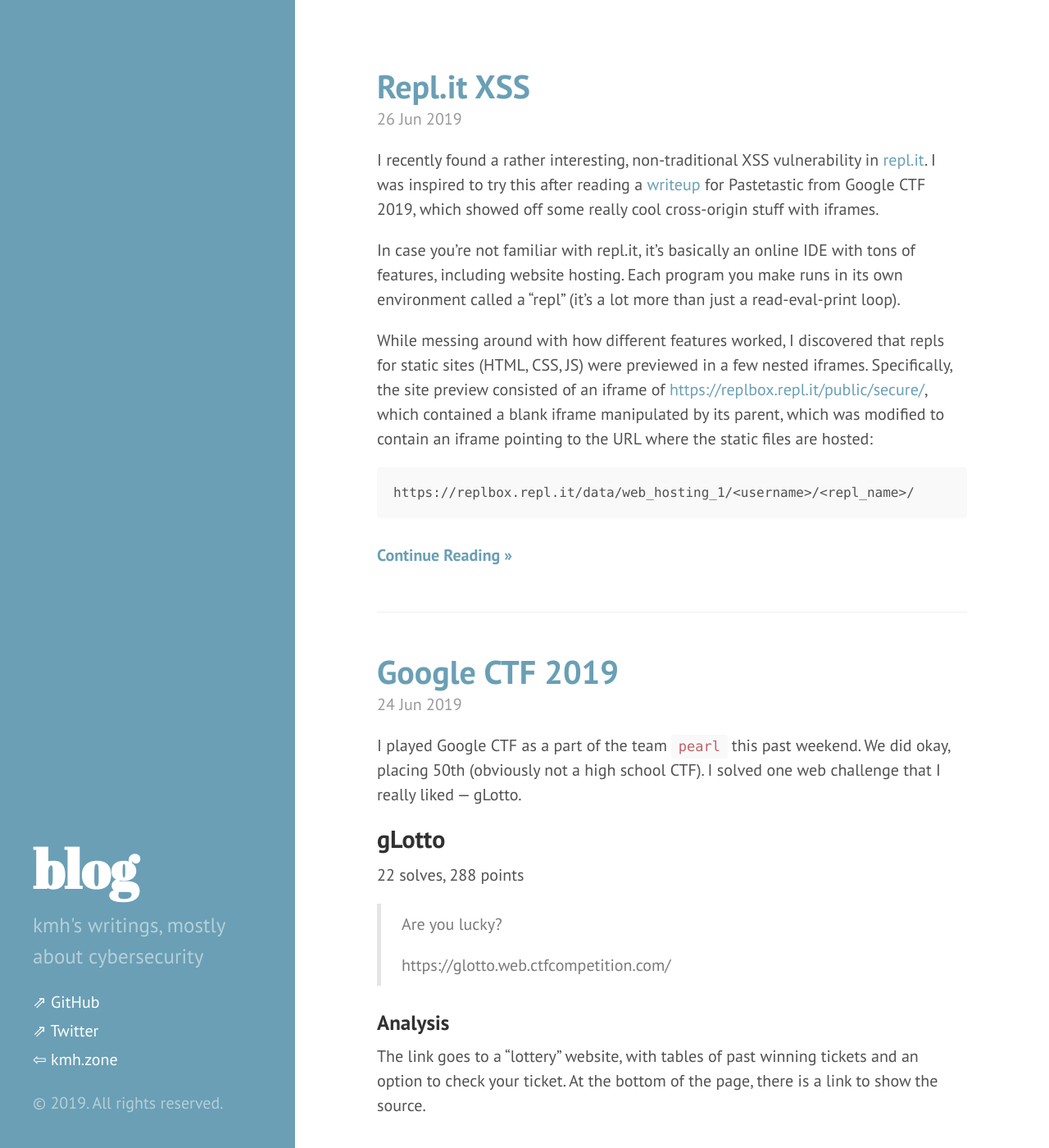
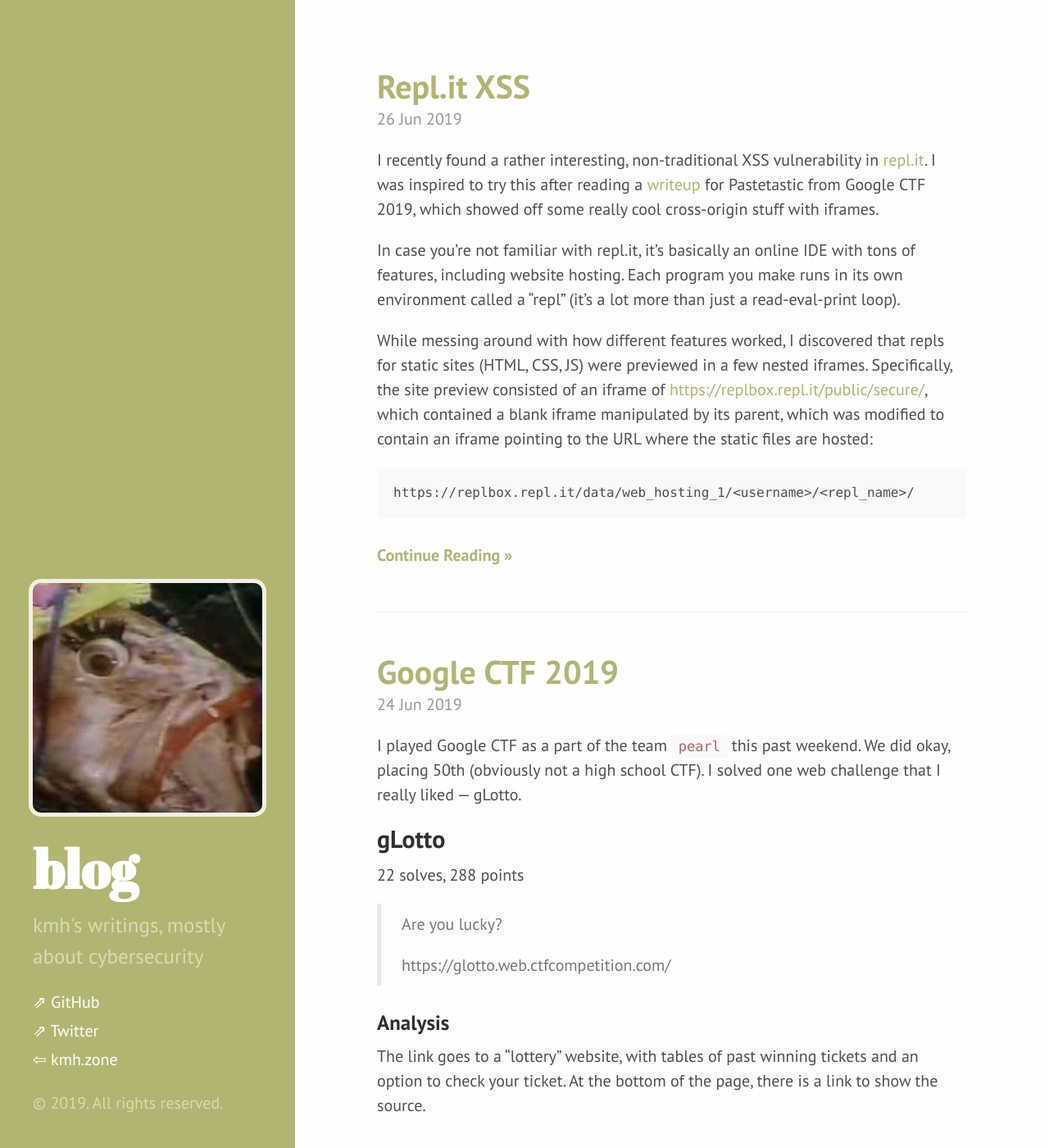
Before and after one commit to kmh11/blog, a Jekyll site: the page built from index.html, in a window 1280 px wide and 1400 px high. Shown: the whole window at 82% size. Built offline with Jekyll 4.4.1, drawn with Linux system fonts in a browser that asks for light colours; the list of posts is cut into pages by our own code.

Commit message:
style changes

```diff
--- a/_includes/sidebar.html
+++ b/_includes/sidebar.html
@@ -1,6 +1,7 @@
 <div class="sidebar">
   <div class="container sidebar-sticky">
     <div class="sidebar-about">
+      <img src="{{ site.baseurl }}/public/fish.jpg">
       <h1>
         <a href="{{ site.baseurl }}">
           {{ site.title }}
@@ -11,8 +12,8 @@
 
     <nav class="sidebar-nav">
       <a class="sidebar-nav-item" href="https://github.com/kmh11" target="_blank" rel="noopener">⇗ GitHub</a>
-      <a class="sidebar-nav-item" href="https://twitter.com/themalwareman" target="_blank" rel="noopener">⇗ Twitter</a>
-      <a class="sidebar-nav-item" href="https://kmh.zone">⇦ kmh.zone</a>
+      <a class="sidebar-nav-item" href="https://twitter.com/themalwareman" target="_blank" rel="noopener"><span class="arrow-out">⇗</span> Twitter</a>
+      <a class="sidebar-nav-item" href="https://kmh.zone"><span class="arrow-out">⇦</span> kmh.zone</a>
     </nav>
 
     <p>&copy; {{ site.time | date: '%Y' }}. All rights reserved.</p>
--- a/_layouts/default.html
+++ b/_layouts/default.html
@@ -3,7 +3,7 @@
 
   {% include head.html %}
 
-  <body class="theme-base-0d">
+  <body class="theme-base-kmh">
 
     {% include sidebar.html %}
 
--- a/public/css/hyde.css
+++ b/public/css/hyde.css
@@ -248,3 +248,24 @@
 .theme-base-0f .related-posts li a:hover {
   color: #8f5536;
 }
+
+.theme-base-kmh .sidebar {
+  background-color: #b2b571;
+}
+
+.theme-base-kmh .sidebar-about img {
+  margin: auto;
+  margin-bottom: 1rem;
+  display: inline !important;
+  box-shadow: 0px 0px 0px 5px rgba(255, 255, 255, 0.8);
+  border-radius: 0.5em;
+}
+
+.theme-base-kmh .content a,
+.theme-base-kmh .related-posts li a:hover {
+  color: #b2b571;
+}
+
+.theme-base-kmh {
+  background-color: #fefefe;
+}
```
Also changed, not shown: public/dejavu-sans-webfont.woff2 (added), public/fish.jpg (added), 1 other file.
